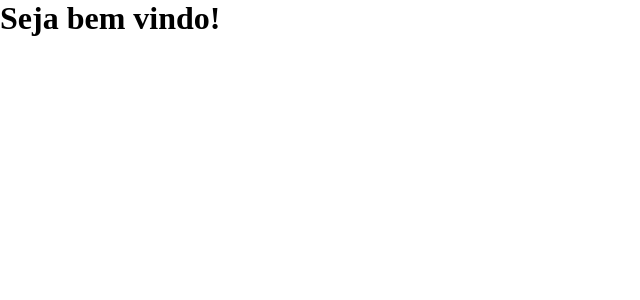
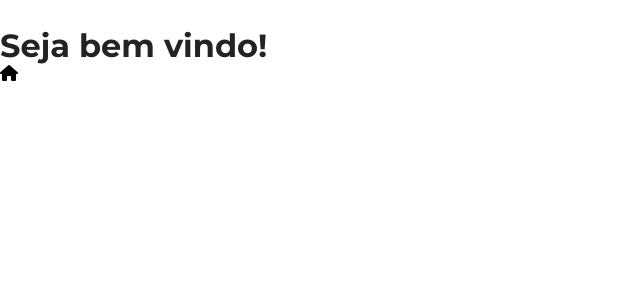
Before and after one commit to pedrohcamacho/projeto-transportadora, a React (Vite) app: page / in a window 1280 px wide. Shown: the top 300 px of the page, without its empty margins (0-640 px from the left). Built offline with nearby package versions, Linux system fonts and the light colour scheme.

Commit message:
Adicionando as fontes e configurando o arquivo de estilo

```diff
--- a/src/Pages/Home.jsx
+++ b/src/Pages/Home.jsx
@@ -1,19 +1,22 @@
+import { FontAwesomeIcon } from '@fortawesome/react-fontawesome'
+import { faHome} from '@fortawesome/free-solid-svg-icons'
+import { theme } from '../Styles/theme';
 
 function Home () {
-
     return (
         <div>
             <h1 style={styles.title}>Seja bem vindo!</h1>
+            <FontAwesomeIcon icon={faHome} style={styles.icon}/>
         </div>
     )
 }
 
 const styles = {
-    // title:{
-    //     fontFamily: theme.fonts.title,
-    //     color: theme.colors.title,
-    //     marginTop: "2%"
-    // },
+    title:{
+        fontFamily: theme.fonts.bold,
+        color: theme.colors.primary,
+        marginTop: "2%"
+    },
 }
 
 export default Home;
--- /dev/null
+++ b/src/Styles/theme.js
@@ -0,0 +1,20 @@
+export const theme = {
+    colors: {
+        primary: "#232323",
+        secondary: "#FDA412",
+        card2:"#793838",
+        card3:"#3177A3"
+    },
+
+    fonts: {
+      title: "'Inter', sans-serif",
+      bold: "'Montserrat', sans-serif",
+      text: "'PT Sans', sans-serif",
+      black: "'Roboto', sans-serif"
+    },
+    FONT_SIZE: {
+      SM: 14,
+      MD: 16,
+      LG: 28
+    }
+  };
--- a/src/index.css
+++ b/src/index.css
@@ -1,3 +1,5 @@
+@import url('https://fonts.googleapis.com/css2?family=Inter:wght@400;700;900&family=Montserrat:wght@200;700;900&family=PT+Sans&family=Roboto:wght@900&display=swap');
+
 *{
   padding: 0;
   margin: 0;
```
